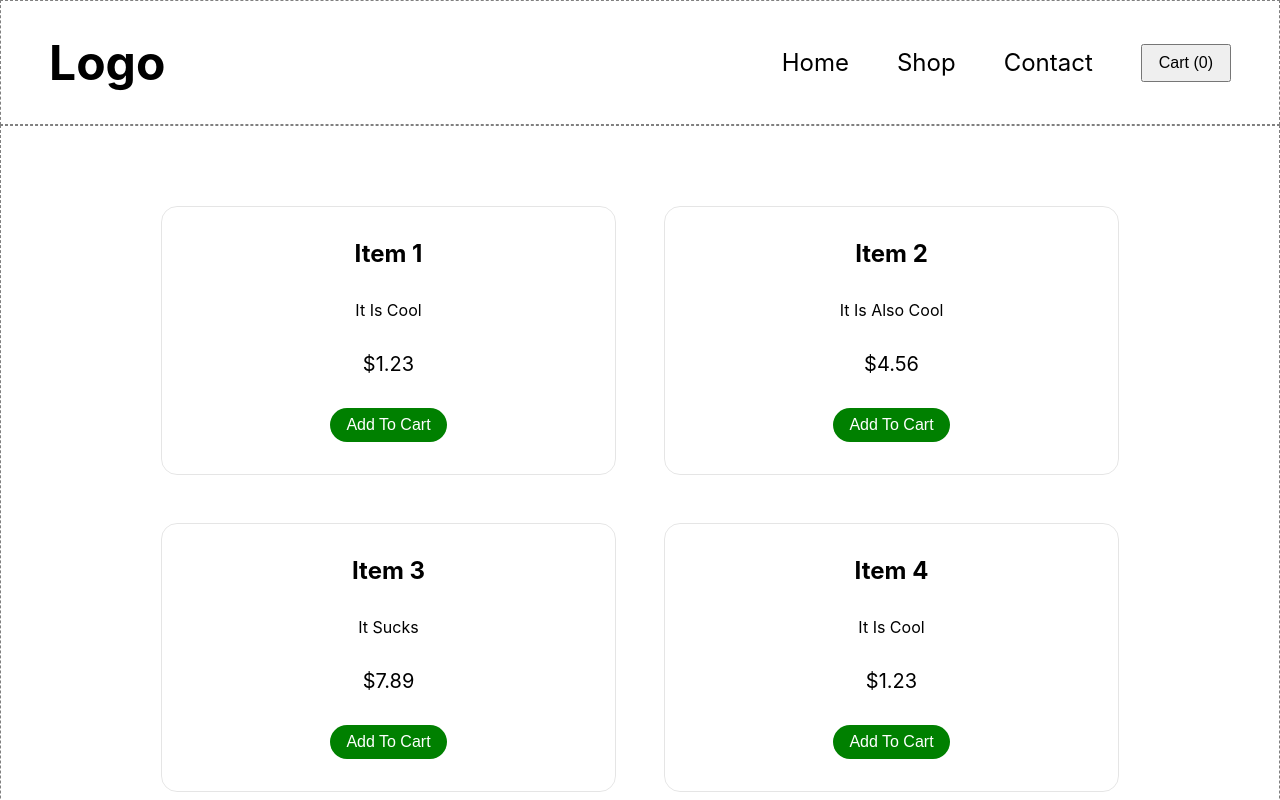
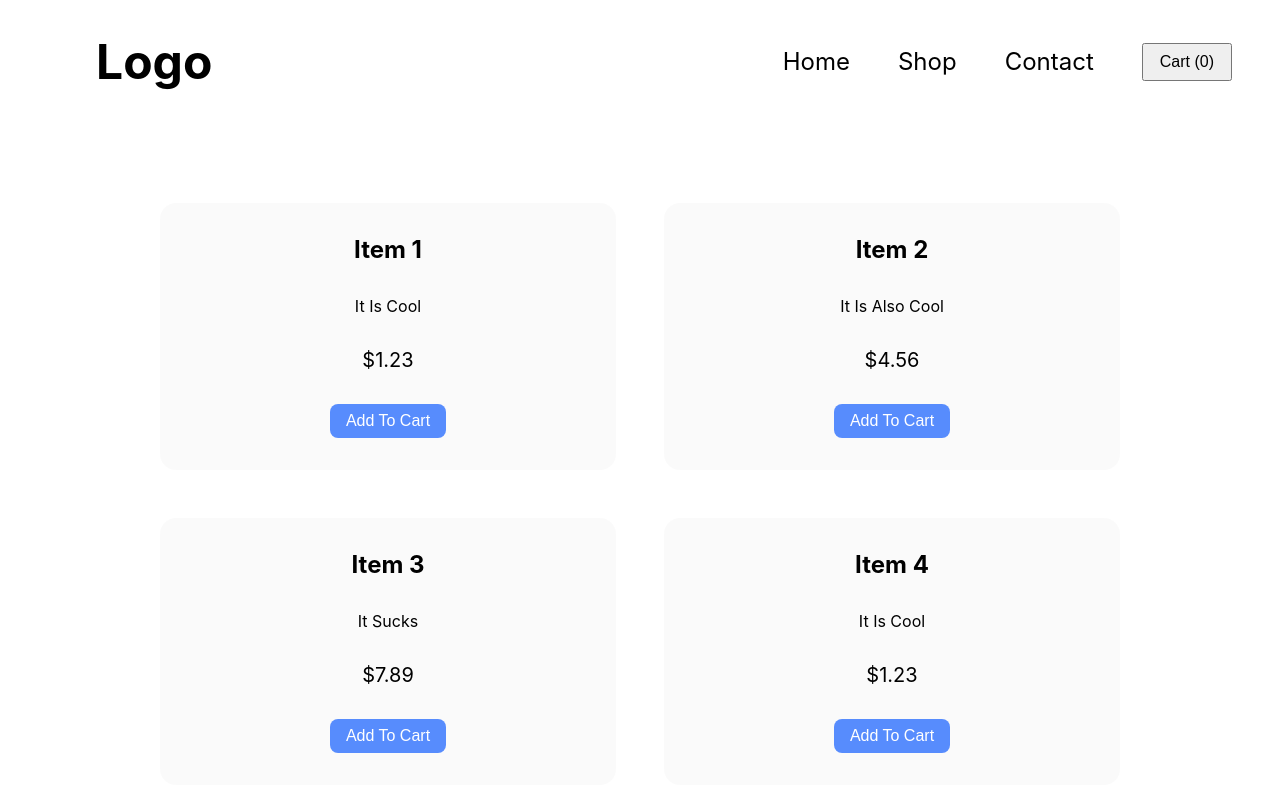
Before and after one commit to meuzishun/shopping-cart, a React (Create React App) app: page /shop in a window 1280 px wide. Shown: the top 800 px of the page. Built offline with nearby package versions, Linux system fonts and the light colour scheme.

Commit message:
Among other things the card is reasonable

```diff
--- a/src/App.module.css
+++ b/src/App.module.css
@@ -8,9 +8,3 @@
 .hidden {
   display: none;
 }
-
-.container > * {
-  border: 1px dashed grey;
-}
-
-/*TODO - pick up with positioning the main components... main content should take up at least the leftover from header and footer.*/
--- a/src/components/cart/Cart.module.css
+++ b/src/components/cart/Cart.module.css
@@ -1,8 +1,9 @@
 .cart {
+  border-radius: 0.5rem;
   z-index: 1;
   position: fixed;
   right: 0;
-  top: 200px;
+  top: 100px;
   width: 20rem;
   padding: 2rem;
   display: flex;
@@ -10,6 +11,7 @@
   align-items: center;
   gap: 2rem;
   background-color: #fff;
+  box-shadow: 1rem 1rem 5rem rgba(0, 0, 0, 0.169);
 }
 
 h2,
@@ -27,3 +29,12 @@ h2 {
   overflow-y: scroll;
   align-self: stretch;
 }
+
+.cart > button {
+  padding: 0.5rem 1rem;
+  font-size: 1.25rem;
+  background-color: rgb(0, 201, 0);
+  color: white;
+  border: none;
+  border-radius: 0.5rem;
+}
--- a/src/components/cartItem/CartItem.module.css
+++ b/src/components/cartItem/CartItem.module.css
@@ -1,10 +1,16 @@
 .item {
   border: 1px solid grey;
+  border-radius: 0.5rem;
   margin-bottom: 2rem;
-  padding: 0.5rem;
+  padding: 1rem;
   display: flex;
   flex-direction: column;
   gap: 1rem;
   align-items: center;
   justify-content: center;
 }
+
+.title {
+  text-transform: capitalize;
+  font-size: 1.2rem;
+}
--- a/src/components/header/Header.module.css
+++ b/src/components/header/Header.module.css
@@ -1,4 +1,7 @@
 .header {
+  position: sticky;
+  top: 0;
+  background-color: #fff;
   display: flex;
   justify-content: space-between;
   align-items: center;
@@ -6,6 +9,7 @@
 }
 
 .header > h1 {
+  padding: 0 3rem;
   font-size: 3rem;
   text-transform: capitalize;
 }
--- a/src/components/productCard/ProductCard.module.css
+++ b/src/components/productCard/ProductCard.module.css
@@ -1,5 +1,5 @@
 .card {
-  border: 1px solid rgba(0, 0, 0, 0.1);
+  background-color: rgba(238, 238, 238, 0.3);
   border-radius: 1rem;
   padding: 2rem;
   display: flex;
@@ -7,12 +7,11 @@
   align-items: center;
   justify-content: space-evenly;
   gap: 2rem;
-  transition: all 100ms ease-in-out;
+  transition: all 200ms ease-in-out;
 }
 
 .card:hover {
-  transform: scale(1.005);
-  box-shadow: 0.1rem 0.25rem 0.5rem rgba(0, 0, 0, 0.25);
+  background-color: rgba(238, 238, 238, 0.5);
 }
 
 .title {
@@ -29,8 +28,20 @@
 
 .addBtn {
   border: none;
-  border-radius: 1000px;
+  border-radius: 0.5rem;
   padding: 0.5rem 1rem;
-  background-color: green;
+  background-color: rgba(32, 103, 255, 0.743);
   color: white;
+  transition: all 150ms ease-in-out;
 }
+
+.addBtn:hover {
+  transform: scale(1.05);
+  box-shadow: 0.15rem 0.25rem 0.5rem rgba(0, 0, 0, 0.25);
+}
+
+.addBtn:active {
+  transition: all 75ms ease-in-out;
+  transform: scale(0.95);
+  box-shadow: 0rem 0rem 0rem rgba(0, 0, 0, 0.25);
+}
--- a/src/components/quantityWidget/QuantityWidget.js
+++ b/src/components/quantityWidget/QuantityWidget.js
@@ -1,4 +1,5 @@
 import React from 'react';
+import styles from './QuantityWidget.module.css';
 
 function QuantityWidget(props) {
   const { item, editItemQuantity } = props;
@@ -9,10 +10,14 @@ function QuantityWidget(props) {
   };
 
   return (
-    <div>
-      <button onClick={handleChange}>-</button>
-      <p>{item.quantity}</p>
-      <button onClick={handleChange}>+</button>
+    <div className={styles.widget}>
+      <button className={styles.widgetBtn} onClick={handleChange}>
+        -
+      </button>
+      <p className={styles.itemCount}>{item.quantity}</p>
+      <button className={styles.widgetBtn} onClick={handleChange}>
+        +
+      </button>
     </div>
   );
 }
--- /dev/null
+++ b/src/components/quantityWidget/QuantityWidget.module.css
@@ -0,0 +1,18 @@
+.widget {
+  display: flex;
+  align-items: center;
+}
+
+.widget > * {
+  font-size: 1.25rem;
+}
+
+.itemCount {
+  width: 2rem;
+  text-align: center;
+}
+
+.widgetBtn {
+  width: 1.75rem;
+  border: none;
+}
```
Also changed, not shown: src/components/quantityWidget/QuantityWidget.css (deleted).
